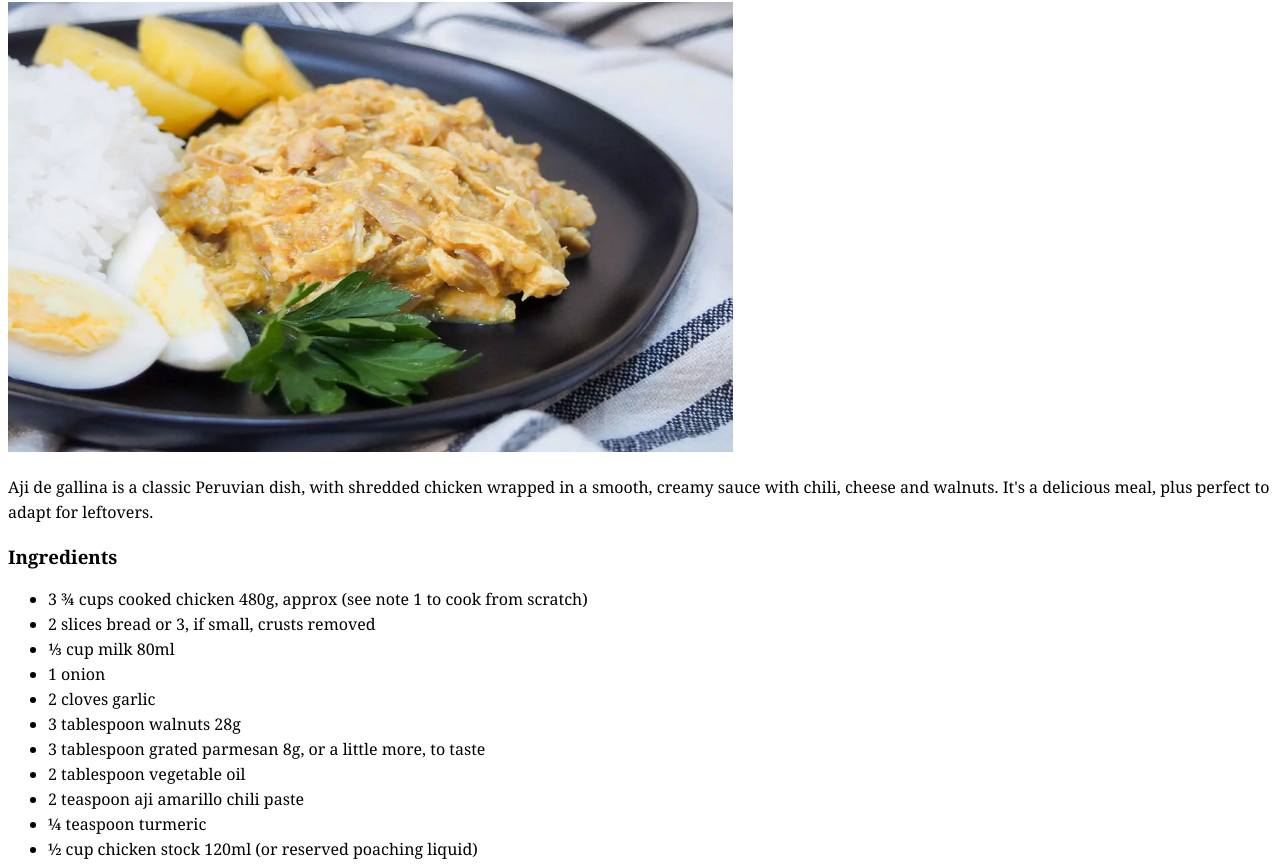
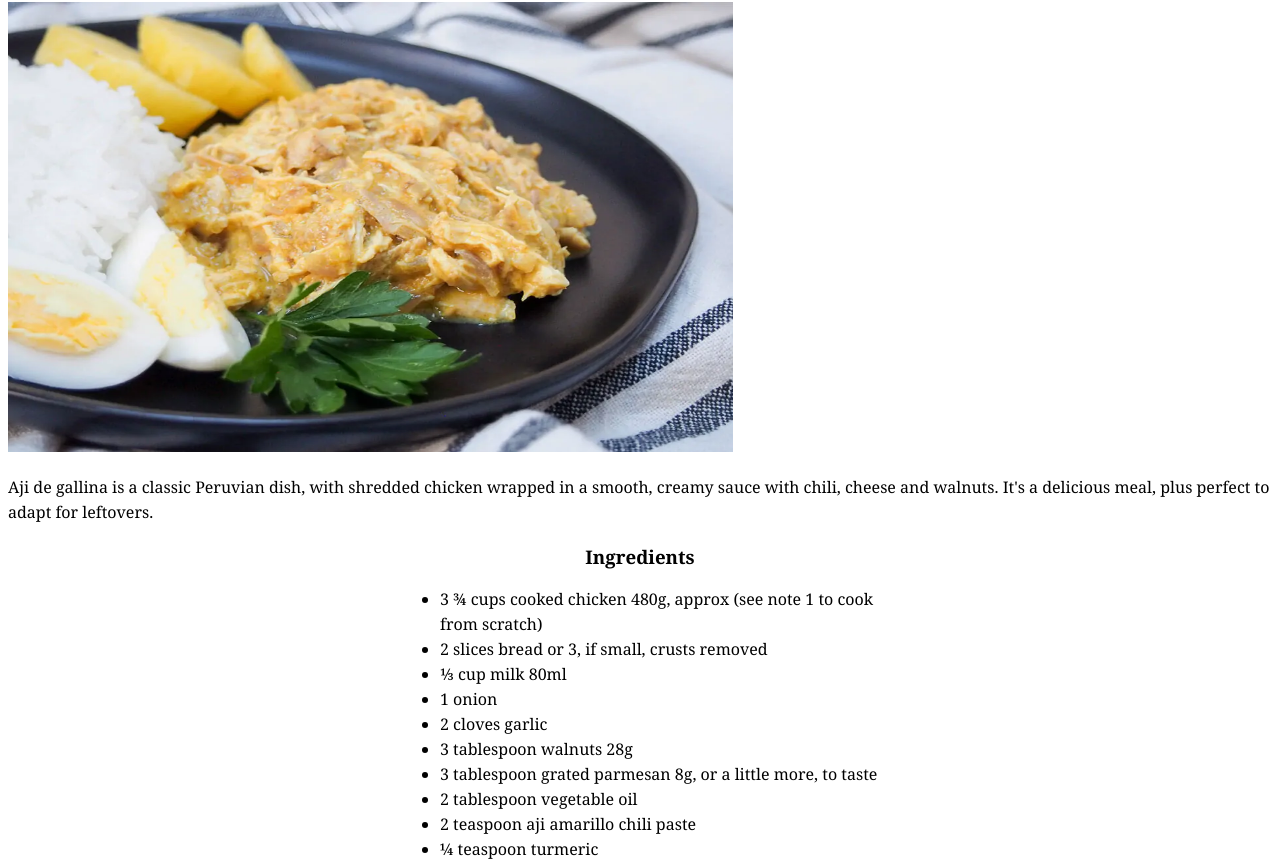
Before and after one commit to patrickaaron/odin-recipes, a plain HTML site: page recipes/peruvian_chicken_stew.html in a window 1280 px wide. Shown: the part 66-931 px from the top of the page. Drawn offline with Linux system fonts and the light colour scheme.

Commit message:
Nest ordered lists inside div element

```diff
--- a/recipes/peruvian_chicken_stew.html
+++ b/recipes/peruvian_chicken_stew.html
@@ -15,6 +15,14 @@
       ol li {
         list-style: disc;
       }
+      .ingredients-steps {
+        margin: 0 auto;
+        width: 30em;
+        margin-bottom: 50px;
+      }
+      h3 {
+        text-align: center;
+      }
     </style>
   </head>
   <body>
@@ -26,6 +34,8 @@
       with chili, cheese and walnuts. It's a delicious meal,
       plus perfect to adapt for leftovers.
     </p>
+
+    <div class="ingredients-steps">
       <h3>Ingredients</h3>
       <ol>
         <li>
@@ -50,6 +60,9 @@
           poaching liquid)</span>
         </li>
       </ol>
+    </div>
+
+    <div class="ingredients-steps">
       <h3>Steps to make Aji de gallina</h3>
       <ol>
         <li>
@@ -70,5 +83,7 @@
           Add the bread-walnut mixture, the chicken and stock. Mix well and
           cook a few more minutes before serving.
         </li>
+      </ol>
+    </div>
   </body>
 </html>
```
Also changed, not shown: index.html (+1 -1 lines). Lines whose indentation alone changed are shown as unchanged.
